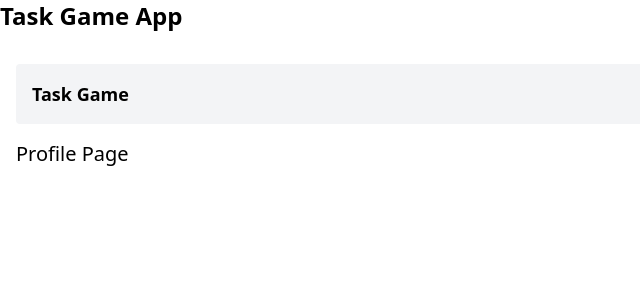
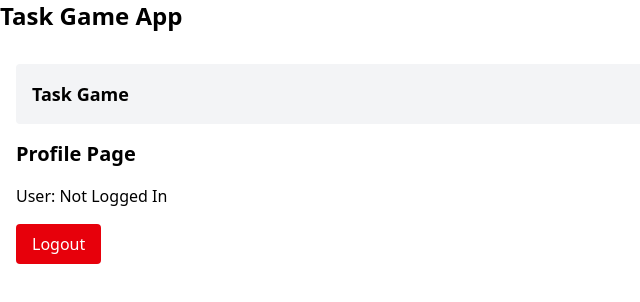
Before and after one commit to irfanbaig7/Trello-RPG-MERN-, a React (Vite) app in the folder client/: page /profile in a window 1280 px wide. Shown: the top 302 px of the page, without its empty margins (0-640 px from the left). Built offline with nearby package versions, Linux system fonts and the light colour scheme.

Commit message:
feat: Zustand store token handling user .handling login/logout logic persistent auth state

```diff
--- a/client/package.json
+++ b/client/package.json
@@ -18,7 +18,8 @@
     "react-hook-form": "^7.67.0",
     "react-router-dom": "^7.9.6",
     "tailwindcss": "^4.1.17",
-    "zod": "^4.1.13"
+    "zod": "^4.1.13",
+    "zustand": "^5.0.9"
   },
   "devDependencies": {
     "@eslint/js": "^9.39.1",
--- a/client/src/pages/Login.jsx
+++ b/client/src/pages/Login.jsx
@@ -2,14 +2,25 @@ import { useForm } from "react-hook-form"
 import Input from '../components/ui/Input';
 import { zodResolver } from "@hookform/resolvers/zod"
 import { loginSchema } from "../utils/authSchemas";
+import { authApi } from "../api/authApi";
+import { useAuthStore } from "../store/useAuthStore";
+
 
 
 const Login = () => {
 
   const { register, handleSubmit, formState: { errors }, } = useForm({ resolver: zodResolver(loginSchema) })
 
-  const onSubmit = (data) => {
-    console.log("Login Form Data:", data);
+  const setAuth = useAuthStore((state) => state.setAuth)
+
+  const onSubmit = async (data) => {
+    try {
+      const res = await authApi.login(data);
+      setAuth(res.data.user, res.data.token)
+      console.log("Logged in:", res.data);
+    } catch (error) {
+      console.log("Login failed", error.message);
+    }
   };
 
   return (
--- a/client/src/pages/ProfilePage.jsx
+++ b/client/src/pages/ProfilePage.jsx
@@ -1,11 +1,23 @@
-import React from 'react'
+import { useAuthStore } from "../store/useAuthStore";
 
-const ProfilePage = () => {
+function ProfilePage() {
+  const user = useAuthStore((state) => state.user);
+  const logout = useAuthStore((state) => state.logout);
+
   return (
-    <div>
-        <h2 className="text-xl">Profile Page</h2>
+    <div className="space-y-4">
+      <h2 className="text-xl font-bold">Profile Page</h2>
+
+      <p>User: {user?.name || "Not Logged In"}</p>
+
+      <button
+        onClick={logout}
+        className="px-4 py-2 bg-red-600 text-white rounded"
+      >
+        Logout
+      </button>
     </div>
-  )
+  );
 }
 
-export default ProfilePage
+export default ProfilePage;
--- /dev/null
+++ b/client/src/store/useAuthStore.js
@@ -0,0 +1,38 @@
+import { create } from "zustand"
+
+export const useAuthStore = create((set) => ({
+
+    user: null,
+    token: localStorage.getItem("token") || null,
+    isLoggedIn: !!localStorage.getItem("token"),
+
+
+    // Set user after login/register
+
+    setAuth: (user, token) => set(() => {
+
+        // Save token in localStorage
+        localStorage.setItem("token", token);
+
+        return {
+            user,
+            token,
+            isLoggedIn: true,
+        };
+
+    }),
+
+    // Logout
+
+    logout: () =>
+        set(() => {
+            localStorage.removeItem("token");
+
+            return {
+                user: null,
+                token: null,
+                isLoggedIn: false,
+            };
+        }),
+
+}))
```
Also changed, not shown: 1 other file (tests, documents, lock files or other folders).
